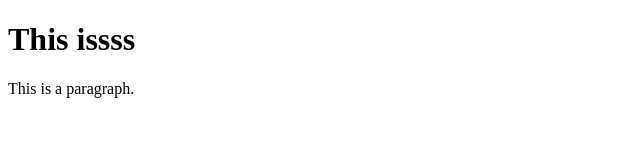
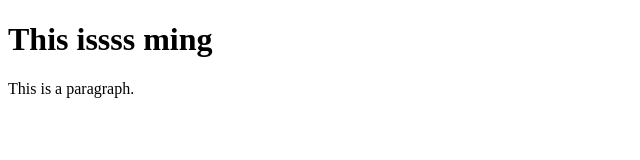
Before and after one commit to zming1206/gitTest, a plain HTML site: page login.html in a window 1280 px wide. Shown: the whole page, without its empty margins (0-640 px from the left). Drawn offline with Linux system fonts and the light colour scheme.

Commit message:
changedd login.html

```diff
--- a/login.html
+++ b/login.html
@@ -5,7 +5,7 @@
 </head>
 <body>
 
-<h1>This issss</h1>
+<h1>This issss ming </h1>
 <p>This is a paragraph.</p>
 
 </body>
```
